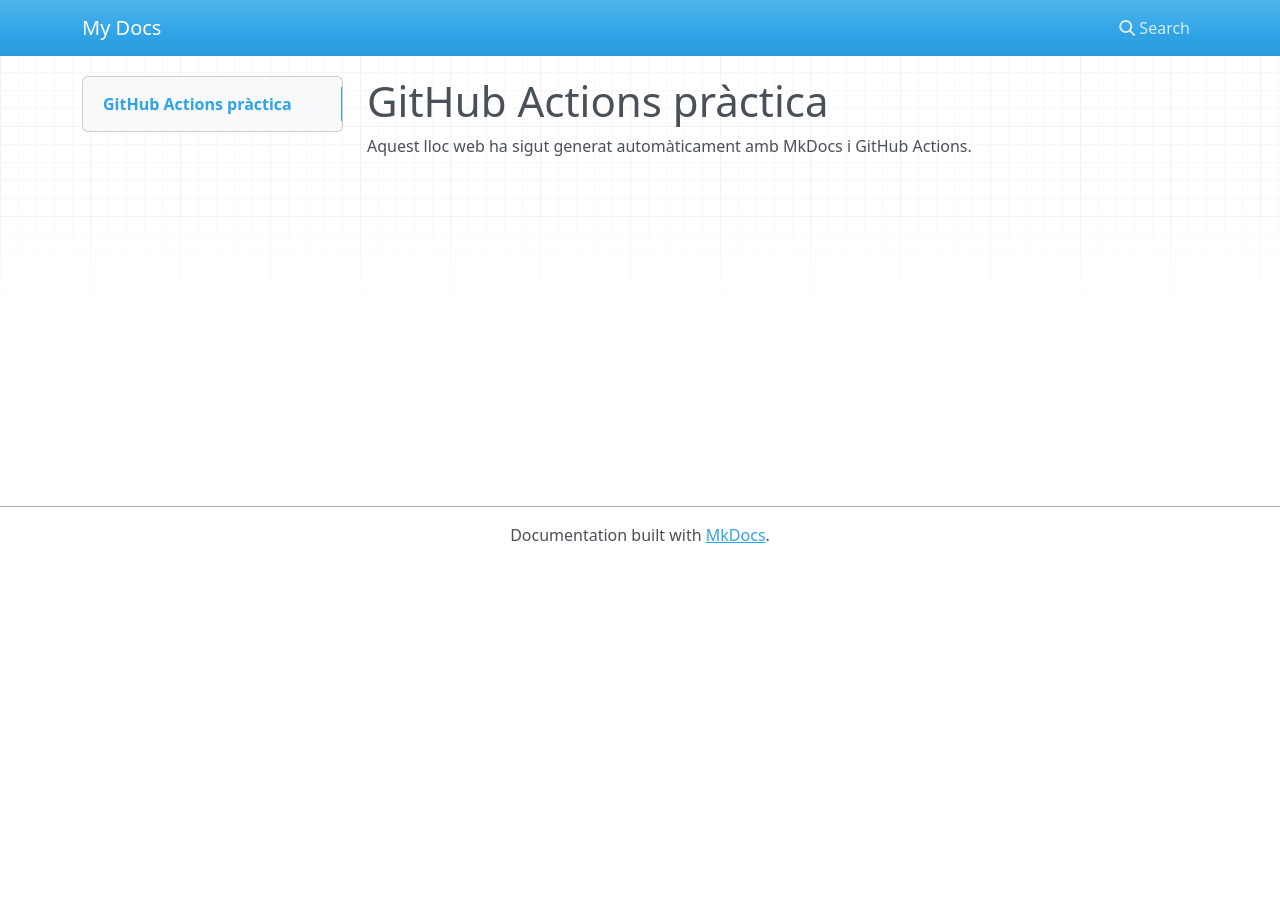
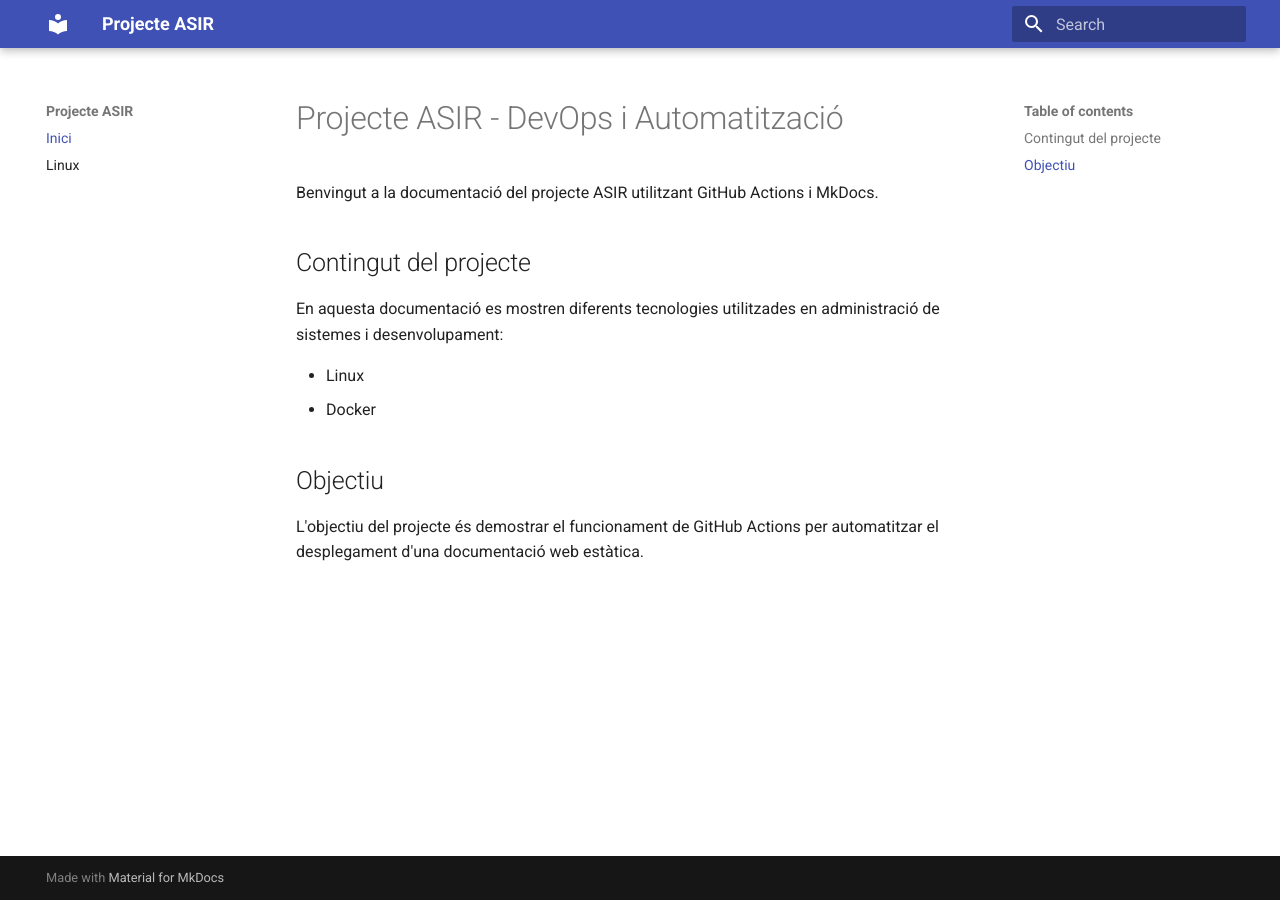
Before and after one commit to blacksark/github-actions-practica, an MkDocs documentation site: the page built from docs/index.md, in a window 1280 px wide. Built offline with MkDocs 1.6.1 and Material for MkDocs 9.7.7, drawn with Linux system fonts in a browser that asks for light colours; nearby versions of some CDN libraries.

Commit message:
Afegida documentació ASIR

```diff
--- a/docs/index.md
+++ b/docs/index.md
@@ -1,3 +1,15 @@
-# GitHub Actions pràctica
+# Projecte ASIR - DevOps i Automatització
 
-Aquest lloc web ha sigut generat automàticament amb MkDocs i GitHub Actions.
+Benvingut a la documentació del projecte ASIR utilitzant GitHub Actions i MkDocs.
+
+## Contingut del projecte
+
+En aquesta documentació es mostren diferents tecnologies utilitzades en administració de sistemes i desenvolupament:
+
+- Linux
+- Docker
+
+
+## Objectiu
+
+L'objectiu del projecte és demostrar el funcionament de GitHub Actions per automatitzar el desplegament d'una documentació web estàtica.
--- a/mkdocs.yml
+++ b/mkdocs.yml
@@ -1 +1,8 @@
-site_name: My Docs
+site_name: Projecte ASIR
+
+theme:
+  name: material
+
+nav:
+  - Inici: index.md
+  - Linux: linux.md
--- a/requirements.txt
+++ b/requirements.txt
@@ -1,3 +1,4 @@
 mkdocs
 properdocs
 properdocs-theme-mkdocs
+mkdocs-material
```
Also changed, not shown: docs/docker.md (added, +29 -0 lines), docs/linux.md (added, +20 -0 lines).
